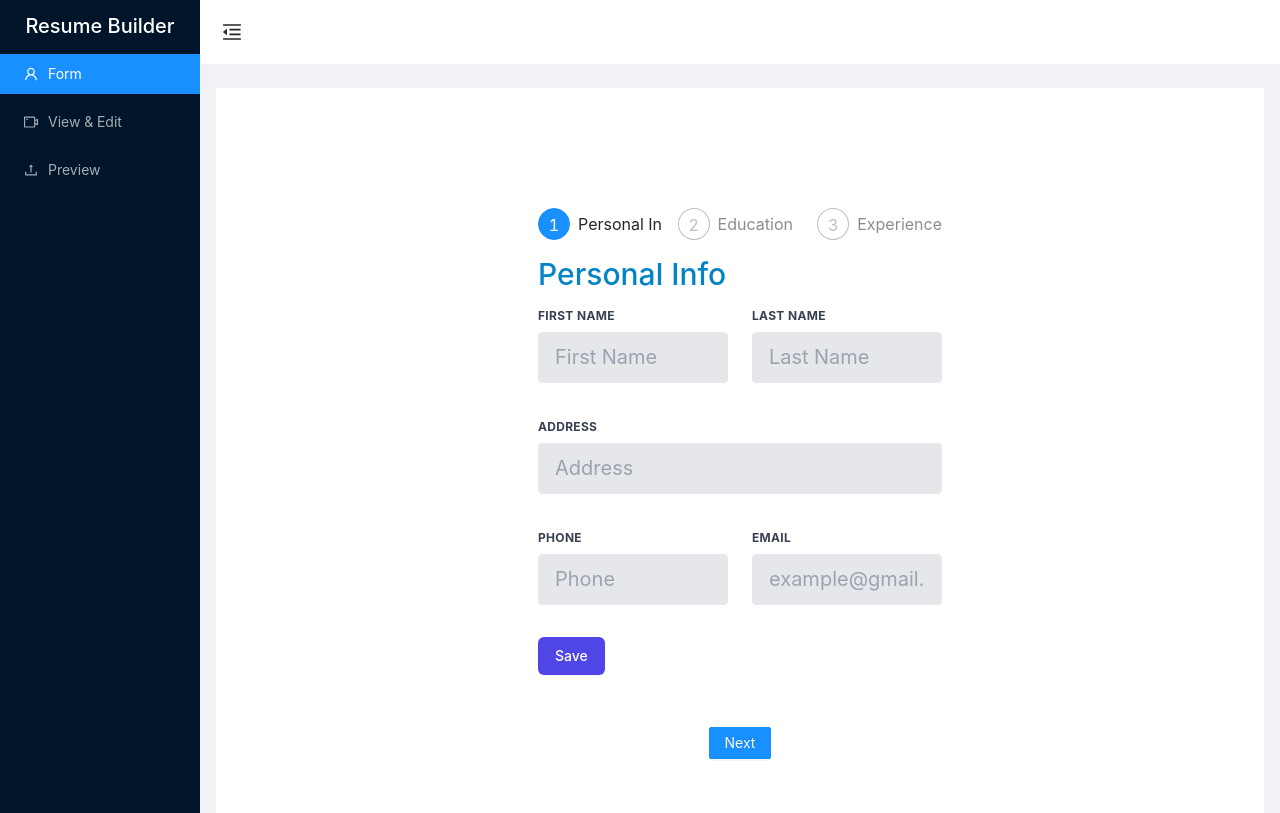
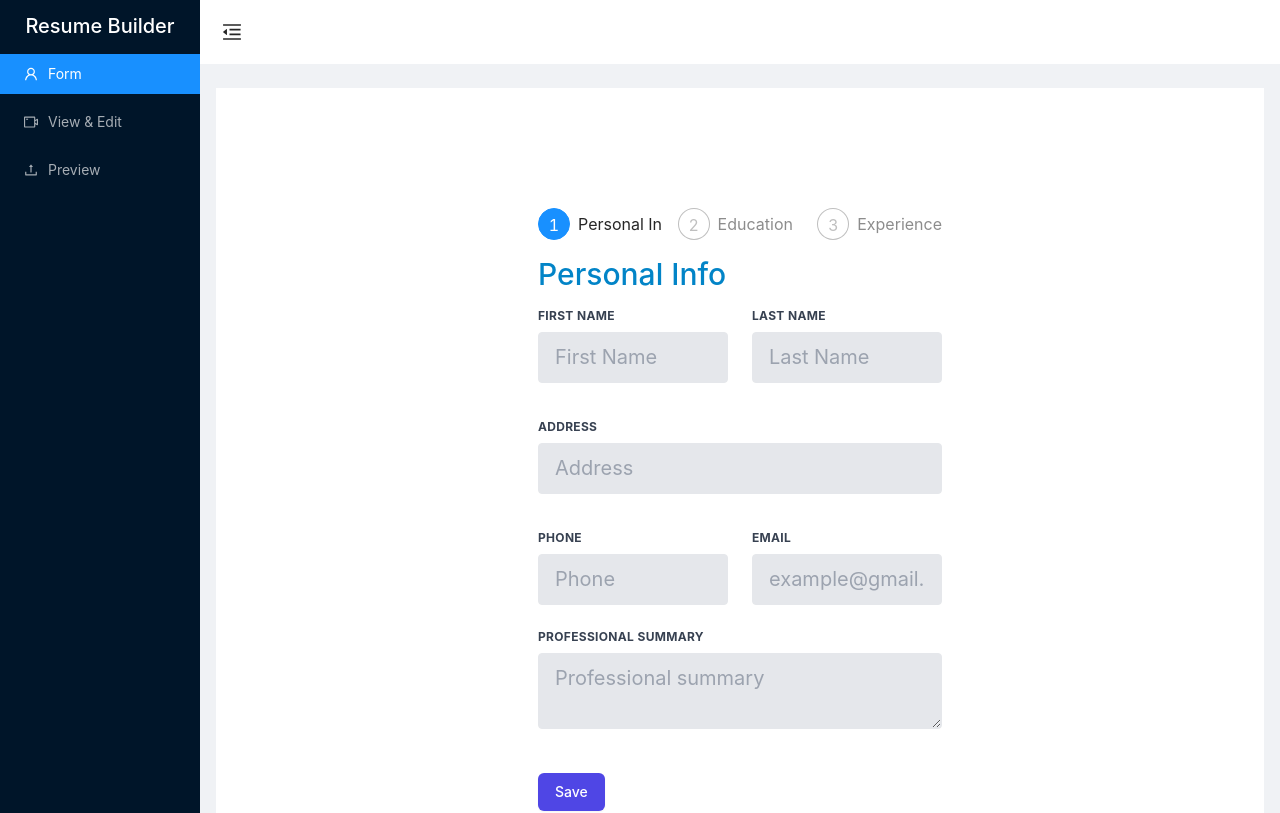
Before and after one commit to dglitxh/CV-gen, a React (Create React App) app: page / in a window 1280 px wide. Shown: the top 813 px of the page. Built offline with nearby package versions, Linux system fonts and the light colour scheme.

Commit message:
feature: print resume

```diff
--- a/package.json
+++ b/package.json
@@ -11,6 +11,7 @@
     "react": "^17.0.2",
     "react-dom": "^17.0.2",
     "react-scripts": "4.0.3",
+    "react-to-print": "^2.14.4",
     "uniqid": "^5.4.0",
     "web-vitals": "^1.1.2"
   },
--- a/public/style.css
+++ b/public/style.css
@@ -45,3 +45,10 @@
   .site-layout .site-layout-background {
     background: #fff;
   }
+
+  .edit-about{
+    display: flex;
+    justify-content: space-between;
+
+
+  }
--- a/src/components/About.js
+++ b/src/components/About.js
@@ -4,13 +4,18 @@ import uniqid from "uniqid"
 class About extends Component{
     constructor(props){
         super(props);
-        this.state = {
+        this.initialState = this.props.selected? this.props.selected
+        :{
             firstName: '',
             lastName: '',
             phone: '',
             email: '',
+            summary: '',
             id: uniqid()
         }
+        console.log(this.initialState, 'about init')
+        this.state = this.initialState
+        console.log(this.state)
     }
 
     handleChange = (e) => {
@@ -112,6 +117,23 @@ class About extends Component{
                             value={this.state.email}/>
                     </div>
                 </div>
+                <div className="flex flex-wrap -mx-3 mb-6">
+            <div className="w-full px-3">
+        <label className="block uppercase tracking-wide text-gray-700 text-xs font-bold mb-2" for="grid-first-name">
+           Professional Summary
+        </label>
+        <textarea className="appearance-none block w-full bg-gray-200 text-gray-700
+        border rounded py-3 px-4 mb-3 leading-tight focus:outline-none focus:bg-white"
+                id="grid-task-name"
+                type="date"
+                placeholder="Professional summary"
+                onChange={this.handleChange}
+                name='summary'
+                required
+                value={this.state.summary}>
+            </textarea>
+        </div>
+        </div>
                 <button type="submit" className="inline-flex justify-center mt-2 py-2 px-4 border border-transparent shadow-sm text-sm font-medium rounded-md text-white bg-indigo-600 hover:bg-indigo-700 focus:outline-none focus:ring-2 focus:ring-offset-2 focus:ring-indigo-500">
               Save
             </button>
--- a/src/components/Display.js
+++ b/src/components/Display.js
@@ -56,13 +56,25 @@ export const ExpDisplay = (props) => {
 
 
   export const AboutDisplay = (props) => {
-      const { entries } = props;
+      const { entries, actions } = props;
+
+
+      const edit = (id) => {
+        props.handleEdit(id)
+      }
+
 
       return(
         <>
         {entries.length>0? <div className="abouted">
-            <div>
-              <h1 className='text-6xl text-sky-600 mb-1'>{`${entries[0].firstName} ${entries[0].lastName}`}</h1>
+            <div className='edit-about'>
+              <h1 className='text-6xl text-sky-600 mb-1'>
+                {`${entries[0].firstName} ${entries[0].lastName}`}
+              </h1>
+              {actions?<button onClick={() => {edit(entries[0].id)}} className='hover:text-sky-600'>
+                <EditOutlined />
+              </button>
+              :<></>}
             </div>
             <div className="inline-flex text-gray-400 text-lg m-0">
               <p className='pr-3'>{entries[0].email},</p>
@@ -70,7 +82,18 @@ export const ExpDisplay = (props) => {
               <p className='pr-3'>{entries[0].address},</p>
               <p className='pr-3'>{entries[0].age}</p>
             </div>
-
+            <div>
+          {
+            entries[0].summary? <div>
+              <h1 className="mt-4 bg-gray-200 p-2 text-sky-600 text-2xl">
+                Professional Summary
+                </h1>
+                <p className='px-2'>{entries[0].summary}</p>
+            </div>
+            :
+            <></>
+          }
+          </div>
         </div>
         :<></>
         }
--- a/src/components/FormView.js
+++ b/src/components/FormView.js
@@ -1,10 +1,11 @@
-import { useState, React } from "react";
+import React, { useState } from "react";
 import About from "./About";
 import { Education, EditEdu} from "./Education";
 import {Experience, EditExp} from "./Experience";
 import { EduDisplay, ExpDisplay, AboutDisplay } from "./Display"
 import { Steps, Button, message, Modal } from 'antd';
 import Preview from "./Preview"
+import { useReactToPrint } from 'react-to-print';
 
 const { Step } = Steps;
 
@@ -16,6 +17,11 @@ const FormView = (props) => {
   let [selected, setSelected] = useState({})
   const {preview, setPreview} = props
   const [isModalVisible, setIsModalVisible] = useState(false);
+
+  const componentRef = React.createRef(null);
+  const handlePrint = useReactToPrint({
+    content: () => componentRef.current,
+  });
 
   const showModal = () => {
     setIsModalVisible(true);
@@ -104,7 +110,7 @@ const FormView = (props) => {
 
   const handleEdit = (id) => {
     const edit = edu.find((el) => el.id === id)
-    let select = edit? edit :exp.find((el) => el.id === id)
+    let select = about[0].id === id? about[0] :edit? edit :exp.find((el) => el.id === id)
     setTimeout(() => {
       console.log('ei select')
       setSelected(select)
@@ -164,18 +170,25 @@ const FormView = (props) => {
  </div>
  :
  <div id="cv" className="px-8 py-12 max-w-md mx-auto sm:max-w-xl lg:max-w-full lg:w-1/2 lg:py-24 lg:px-12 pb-6">
+ <div ref={componentRef} className="px-5 py-3">
  <Preview
-  about={<AboutDisplay entries={about} />}
+  about={<AboutDisplay actions={actions} entries={about} handleEdit={handleEdit} />}
   experience={<ExpDisplay actions={actions} entries={exp} name={'Experience'} handleEdit={handleEdit} handleDelete={deleteExp}/>}
   education={<EduDisplay actions={actions} entries={edu} name={'Education'} handleEdit={handleEdit} handleDelete={deleteEdu}/>}
- />
+  />
+</div>
 
-</div>}
+{!actions?<button className="inline-flex justify-center mt-2 py-2 px-4 border border-transparent shadow-sm text-sm font-medium
+rounded-md mx-5 text-white bg-sky-400 hover:bg-sky-700 focus:outline-none focus:ring-2 focus:ring-offset-2 focus:ring-indigo-500"
+ onClick={() => handlePrint()}>Print resume</button>: <></>}
+</div>
+
+}
 <Modal title="Basic Modal" visible={isModalVisible} onOk={handleOk} onCancel={handleCancel}>
       {
          (function disp() {
           return(
-               exp.includes(selected)? <EditExp  editExpEntry={editExpEntry} selected={selected}/>
+               about.includes(selected)? <About saveAbout={saveAbout} selected={selected}/> :exp.includes(selected)? <EditExp  editExpEntry={editExpEntry} selected={selected}/>
               : <EditEdu  editEduEntry={editEduEntry} selected={selected}/>
               )
           })()
--- a/src/components/Preview.js
+++ b/src/components/Preview.js
@@ -1,6 +1,6 @@
+import React from 'react'
 
-
-const Preview = (props) => {
+const Preview = React.forwardRef((props, ref) => {
 
   return(
     <>
@@ -10,5 +10,6 @@ const Preview = (props) => {
     </>
   )
 }
+)
 
 export default Preview
```
Also changed, not shown: 1 other file (tests, documents, lock files or other folders). Lines whose indentation alone changed are shown as unchanged.
